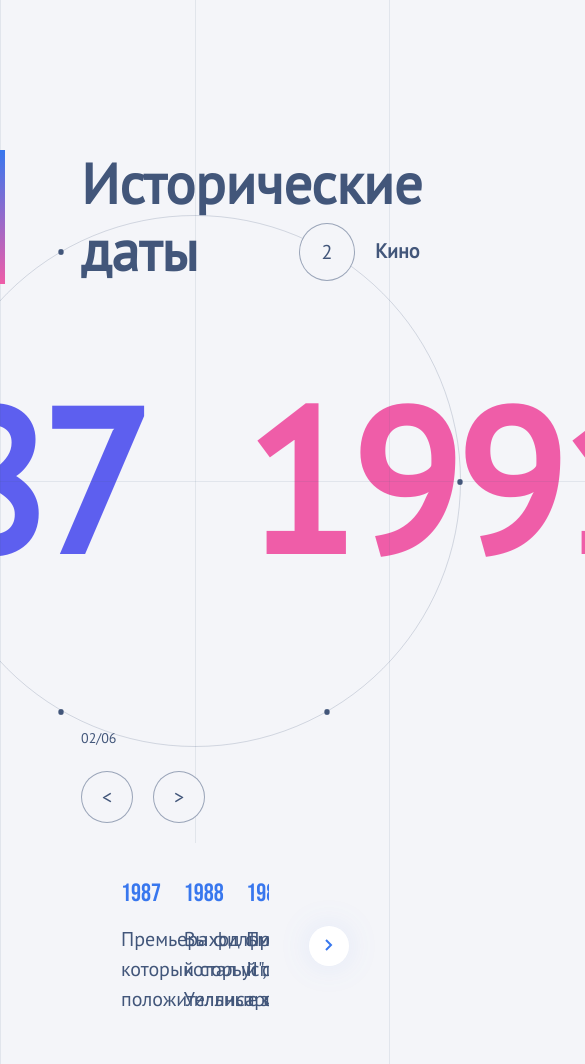
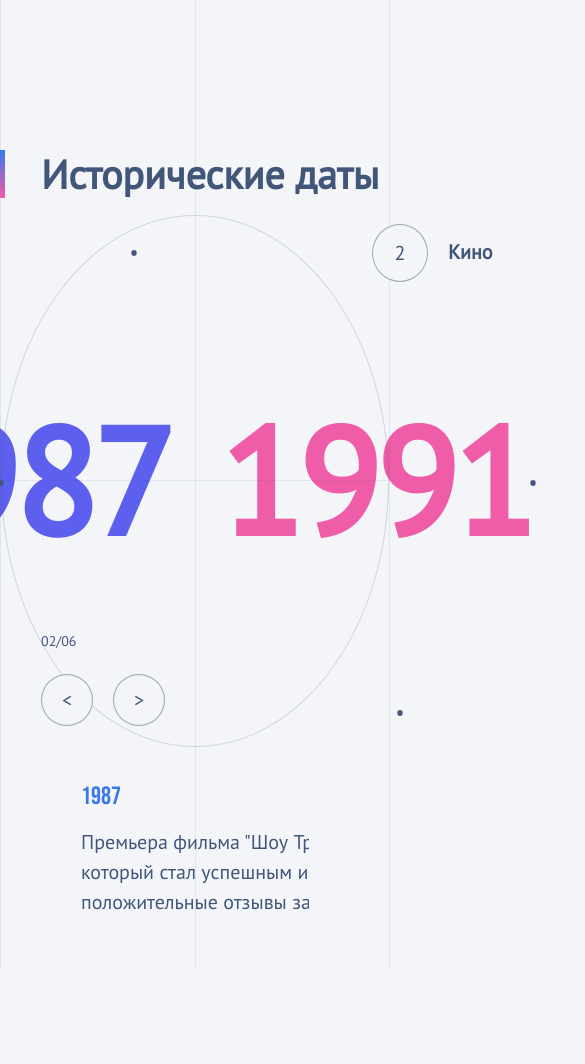
Before and after one commit to damnnou/test-history, a React (Create React App) app: page / in a window 390 px wide. Shown: the top 1064 px of the page, 585 px wide, since content can reach past the window. After the commit the page ends 967 px from the top, so only its background shows below. Built offline with nearby package versions, Linux system fonts and the light colour scheme.

Commit message:
getting adaptive

```diff
--- a/src/features/MainTitle.tsx
+++ b/src/features/MainTitle.tsx
@@ -4,6 +4,14 @@ import { colors } from "../styles/colors";
 import type { ComponentWithChildren } from "../types/componentsProps";
 
 const Title = styled.h1`
+    @media (max-width: 980px) {
+        font-size: 40px;
+    }
+
+    @media (max-width: 860px) {
+        padding-left: 40px;
+    }
+
     &:before {
         position: absolute;
         left: -1px;
@@ -13,7 +21,7 @@ const Title = styled.h1`
         content: "";
     }
 
-    z-index: 100;
+    pointer-events: none;
     position: relative;
     margin-top: 150px;
     padding-left: 80px;
--- a/src/features/YearTitle.tsx
+++ b/src/features/YearTitle.tsx
@@ -3,6 +3,14 @@ import styled from "styled-components";
 import type { YearTitleProps } from "../types/componentsProps";
 
 const Year = styled.h1<YearTitleProps>`
+    @media (max-width: 980px) {
+        font-size: 180px;
+    }
+
+    @media (max-width: 860px) {
+        font-size: 150px;
+    }
+
     color: ${(props) => props.color ?? "#5D5FEF"};
 
     margin: 0 0;
--- a/src/index.css
+++ b/src/index.css
@@ -16,6 +16,10 @@ h3 {
 }
 
 .swiper {
+    @media (max-width: 860px) {
+        width: calc(100% - 80px);
+    }
+
     display: flex;
     width: calc(100% - 160px);
     overflow: hidden;
--- a/src/ui/MainCircle.tsx
+++ b/src/ui/MainCircle.tsx
@@ -8,34 +8,33 @@ const Cross = styled.div`
     &:before {
         position: absolute;
         background-color: ${colors["Black-blue-Opacity-10"]};
-        top: -216px;
-        left: 50%;
-        right: 50%;
         width: 1px;
-        height: 100vh;
+        height: 100%;
+        content: "";
+        pointer-events: none;
+    }
+
+    &:after {
+        pointer-events: none;
+        top: 480px;
+        position: absolute;
+        background-color: ${colors["Black-blue-Opacity-10"]};
+        height: 1px;
+        width: 100%;
         content: "";
     }
 
-    &:after {
-        position: absolute;
-        background-color: ${colors["Black-blue-Opacity-10"]};
-        top: 50%;
-        bottom: 50%;
-        left: 50%;
-        transform: translateX(-50%);
-        height: 1px;
-        width: 1440px;
-        content: "";
-    }
-
+    pointer-events: auto;
+    width: 100%;
+    height: 100%;
     position: absolute;
-    top: 215px;
-    left: 50%;
-    transform: translateX(-50%);
+    display: flex;
+    justify-content: center;
     z-index: 0;
 `;
 
 const Circle = styled.div`
+    transform: translateY(215px);
     width: 530px;
     height: 530px;
     max-width: 530px;
@@ -48,7 +47,7 @@ const Circle = styled.div`
 const CircleButtonWrapper = styled.div`
     display: flex;
     gap: 20px;
-    z-index: 100;
+    z-index: 1000;
     max-width: 56px;
     max-height: 56px;
     position: absolute;
--- a/src/ui/SelectCategorySection.tsx
+++ b/src/ui/SelectCategorySection.tsx
@@ -4,12 +4,15 @@ import CircleButton from "../features/CircleButton";
 import { SelectCategorySectionProps } from "../types/componentsProps";
 
 const Container = styled.div`
+    @media (max-width: 860px) {
+        margin-left: 40px;
+    }
+
     display: flex;
     flex-direction: column;
     margin-top: 393px;
     margin-left: 80px;
     gap: 10px;
-
     width: fit-content;
     height: fit-content;
 `;
--- a/src/ui/StoriesSection.tsx
+++ b/src/ui/StoriesSection.tsx
@@ -25,6 +25,10 @@ const fadeOutSectionAnimation = keyframes`
 `;
 
 const Section = styled.section<{ hidden?: boolean }>`
+    @media (max-width: 980px) {
+        padding-right: 0px;
+        padding-left: 0px;
+    }
     animation: ${(props) =>
             props.hidden ? fadeOutSectionAnimation : fadeInSectionAnimation}
         0.5s;
@@ -33,17 +37,21 @@ const Section = styled.section<{ hidden?: boolean }>`
     display: flex;
     align-items: center;
     max-width: 1440px;
+    height: fit-content;
     overflow: hidden;
-    justify-content: space-between;
+    justify-content: center;
     margin-top: 56px;
     padding-right: 40px;
     padding-left: 40px;
 `;
 
 const Eclipse = styled.button<{ $visible?: boolean }>`
+    @media (max-width: 980px) {
+        display: none;
+    }
     z-index: 100;
     visibility: ${(props) => (props.$visible ? "visible" : "hidden")};
-    margin: auto 0px;
+    margin: auto auto;
     min-width: 40px;
     min-height: 40px;
     cursor: pointer;
@@ -126,16 +134,23 @@ const StoriesSection: React.FC<StoriesSectionProps> = ({
                         </svg>
                     </Eclipse>
                     <Swiper
-                        style={{}}
                         mousewheel={true}
                         pagination={{
                             clickable: true,
                         }}
                         modules={[Mousewheel, Pagination]}
-                        slidesPerView={3}
                         spaceBetween={40}
                         onSwiper={setSwiper}
                         onSlideChange={handleSlideChange}
+                        breakpoints={{
+                            1280: {
+                                slidesPerView: 3,
+                            },
+
+                            620: {
+                                slidesPerView: 2,
+                            },
+                        }}
                     >
                         {stories.map((slideContent, index) => (
                             <SwiperSlide
--- a/src/ui/YearsCounter.tsx
+++ b/src/ui/YearsCounter.tsx
@@ -5,6 +5,10 @@ import { colors } from "../styles/colors";
 import type { YearsCounterProps } from "../types/componentsProps";
 
 const StyledContainer = styled.div`
+    @media (max-width: 980px) {
+        gap: 50px;
+    }
+
     display: flex;
     position: absolute;
     width: fit-content;
```
